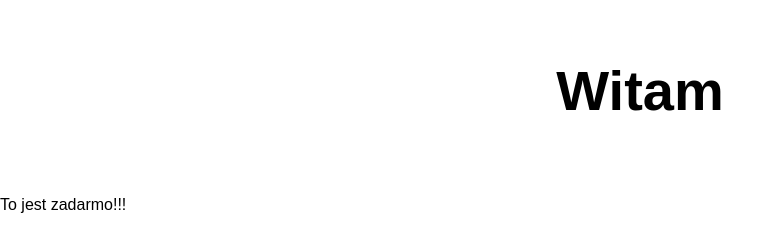
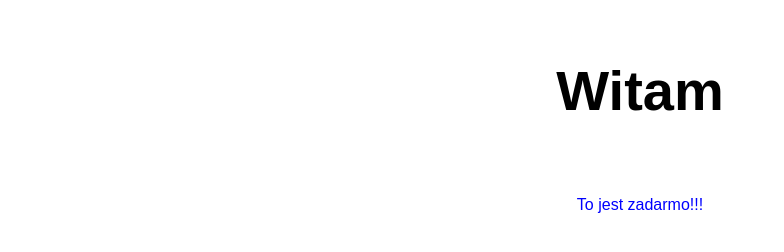
Before and after one commit to bwoznm/my-first-web-static-app., a website: page src/index.html in a window 1280 px wide. Shown: the whole page, without its empty margins (0-784 px from the left). Drawn offline with Linux system fonts and the light colour scheme.

Commit message:
Update styles.css

```diff
--- a/src/styles.css
+++ b/src/styles.css
@@ -19,3 +19,8 @@ main > h1 {
   text-align: center;
   font-size: 3.5em;
 }
+
+p {
+  text-align: center;
+  color: blue;
+}
```
